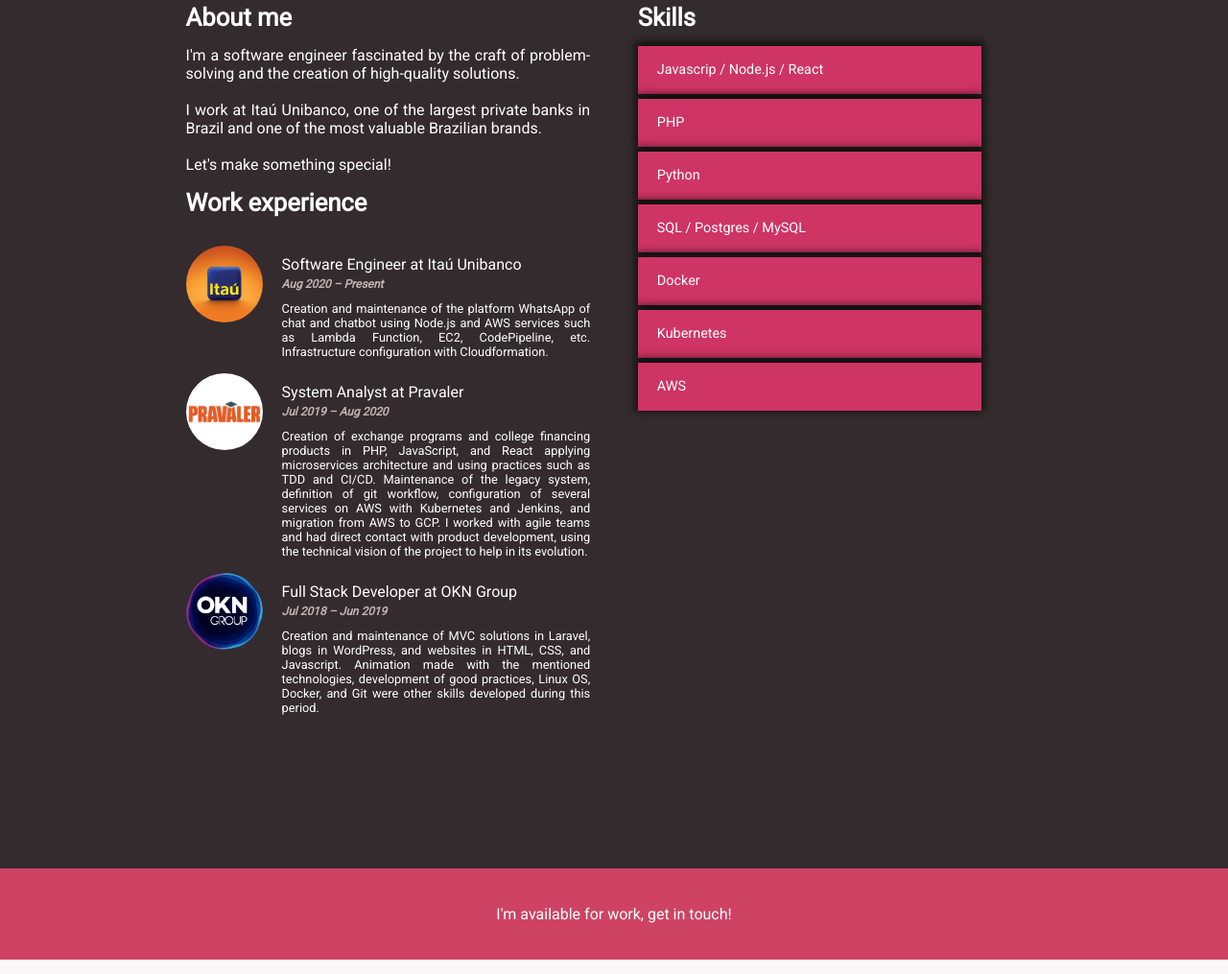
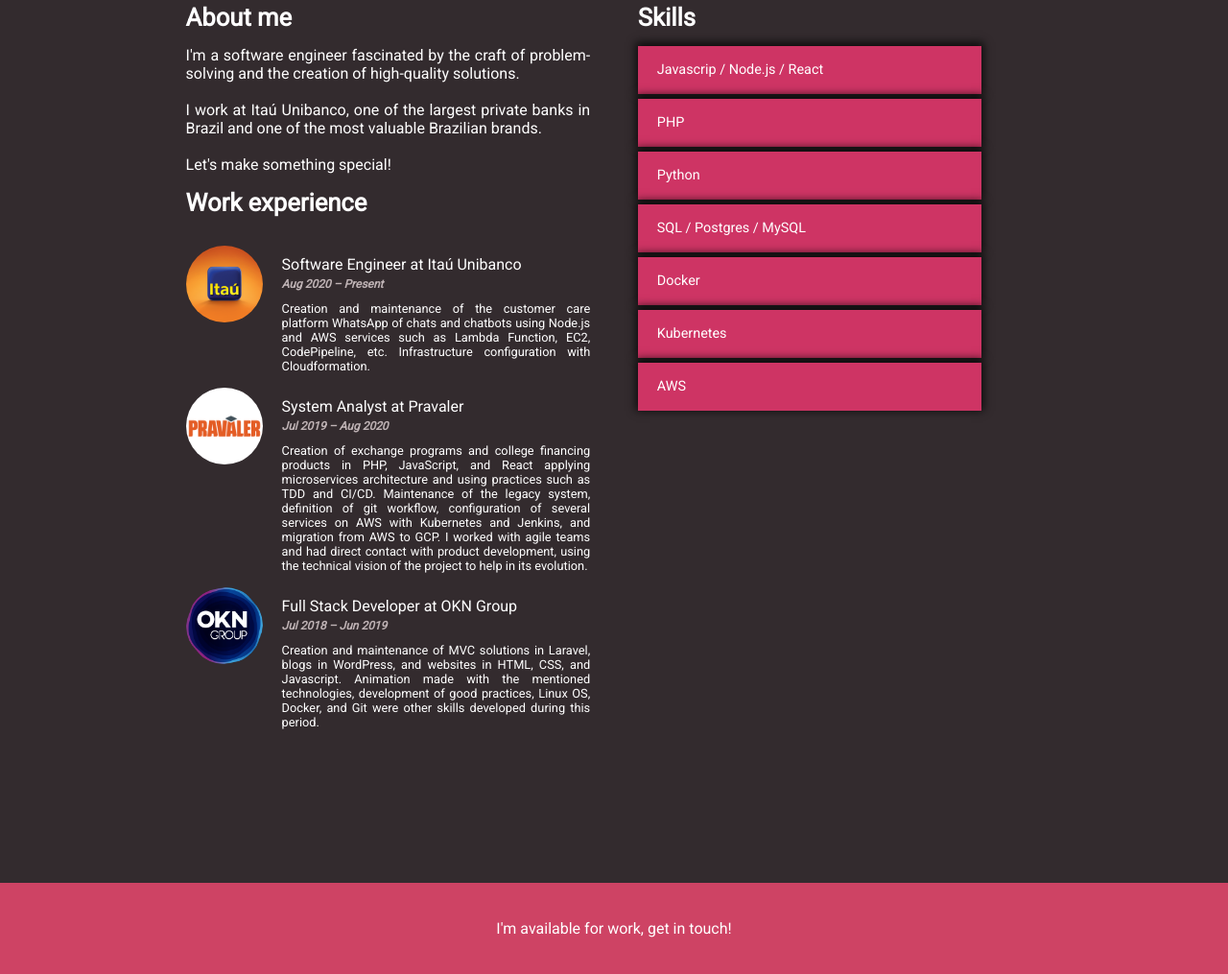
Before and after one commit to iammateus/iammateus.com, a plain HTML site: page index.html in a window 1280 px wide. Shown: the part 782-1797 px from the top of the page at 96% size. Drawn offline with Linux system fonts and the light colour scheme.

Commit message:
Update description

```diff
--- a/index.html
+++ b/index.html
@@ -78,7 +78,7 @@
                             </p>
                             <span>Aug 2020 – Present</span>
                             <p class="job-description">
-                                Creation and maintenance of the platform WhatsApp of chat and chatbot using Node.js and AWS services such as Lambda Function, EC2, CodePipeline, etc. Infrastructure configuration with Cloudformation.
+                                Creation and maintenance of the customer care platform WhatsApp of chats and chatbots using Node.js and AWS services such as Lambda Function, EC2, CodePipeline, etc. Infrastructure configuration with Cloudformation.
                             </p>
                         </div>
                     </div>
```
